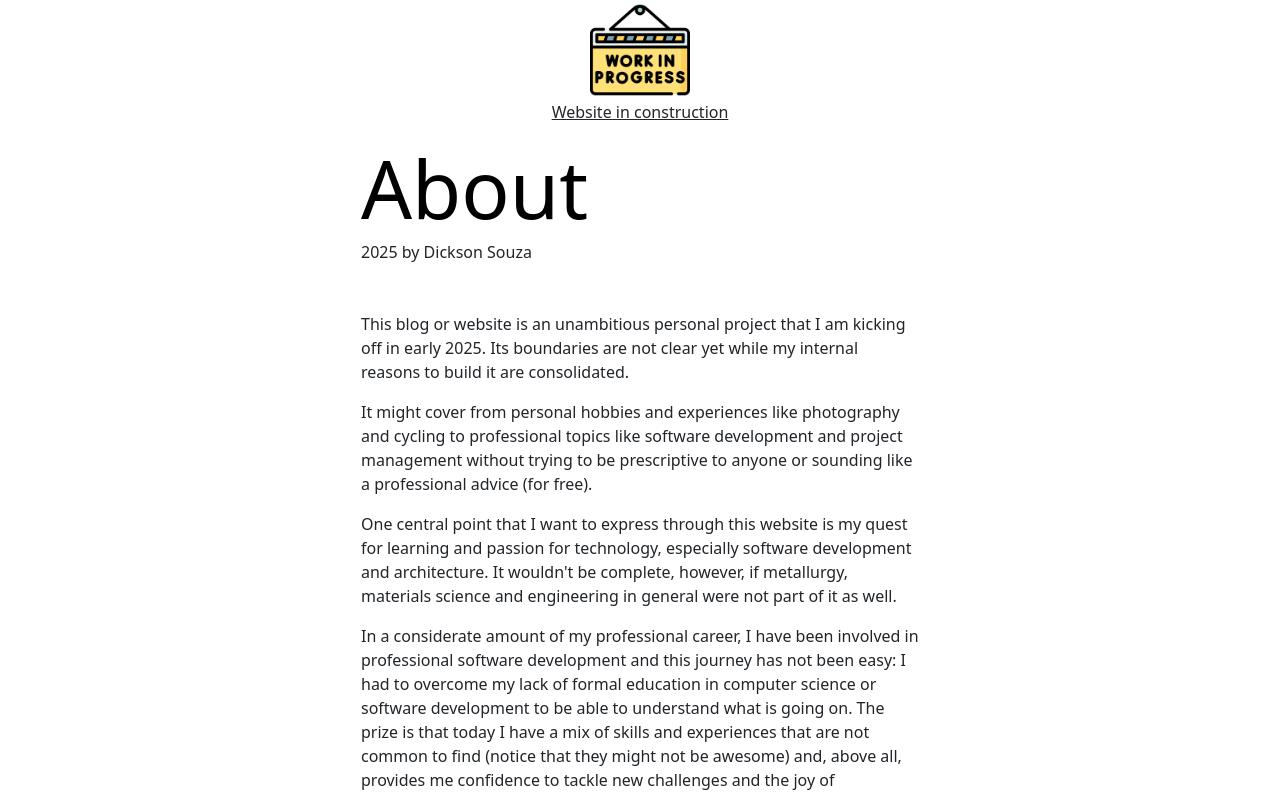
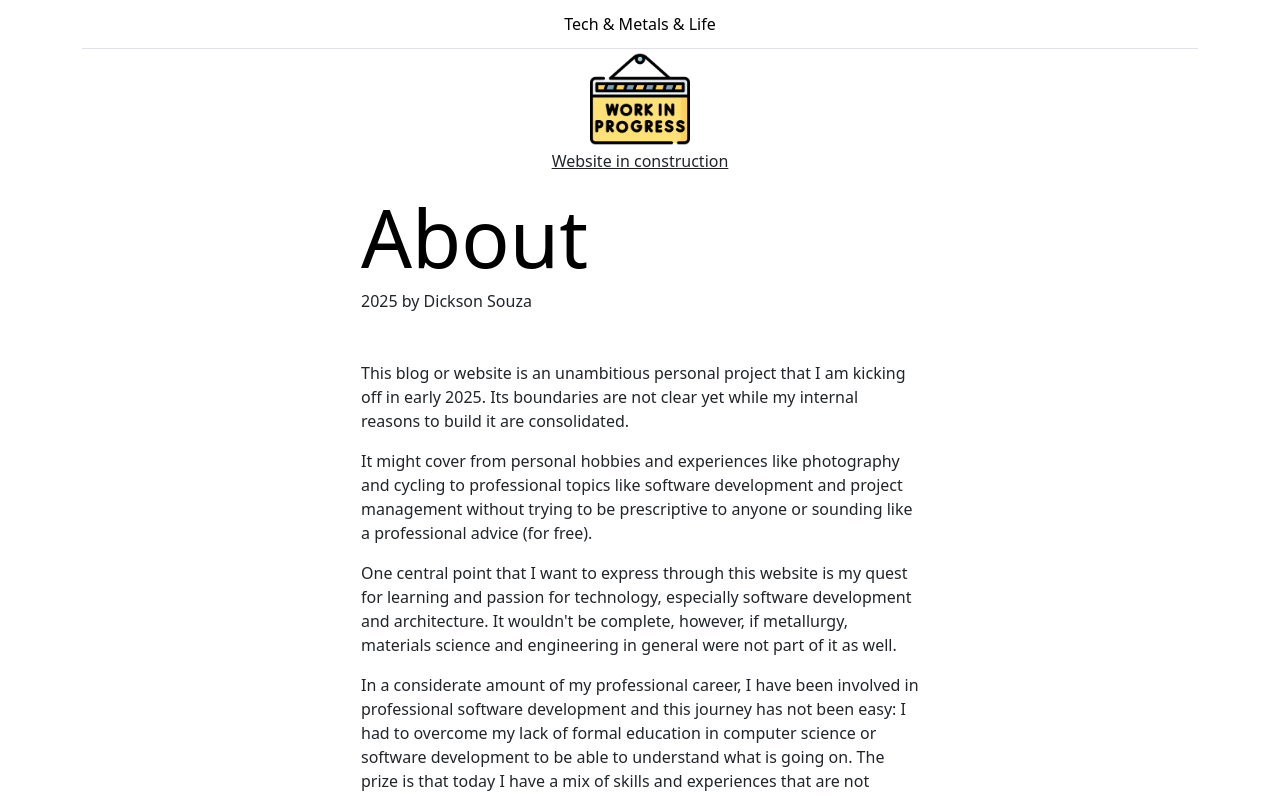
Before and after one commit to disouzam/blog-frontend-public, a React (Vite) app: page / in a window 1280 px wide. Shown: the top 796 px of the page. Built offline with nearby package versions, Linux system fonts and the light colour scheme.

Commit message:
Introduced a header with a tentative name for the blog - Tech & Metals & Life

```diff
--- a/src/App.tsx
+++ b/src/App.tsx
@@ -1,19 +1,21 @@
 import About from "./components/About";
 import Footer from "./components/Footer";
 
-import Clarity from '@microsoft/clarity';
+import Clarity from "@microsoft/clarity";
+import Header from "./components/Header";
 
 function App() {
   const workInProgressIcon = "./work-in-progress-color.png";
 
   // Make sure to add your actual project id instead of "yourProjectId".
-  const projectId = "qwk7whav75"
+  const projectId = "qwk7whav75";
 
   Clarity.init(projectId);
 
   return (
     <>
       <main className="container">
+        <Header />
         <div className="text-center">
           <img
             src={workInProgressIcon}
--- /dev/null
+++ b/src/components/Header.tsx
@@ -0,0 +1,18 @@
+function Header() {
+  return (
+    <header className="border-bottom lh-1 py-3">
+      <div className="row flex-nowrap justify-content-between align-items-center">
+        <div className="col-12 text-center">
+          <a
+            className="blog-header-logo text-body-emphasis text-decoration-none"
+            href="https://www.linkedin.com/in/disouzam"
+          >
+            Tech & Metals & Life
+          </a>
+        </div>
+      </div>
+    </header>
+  );
+}
+
+export default Header;
```
